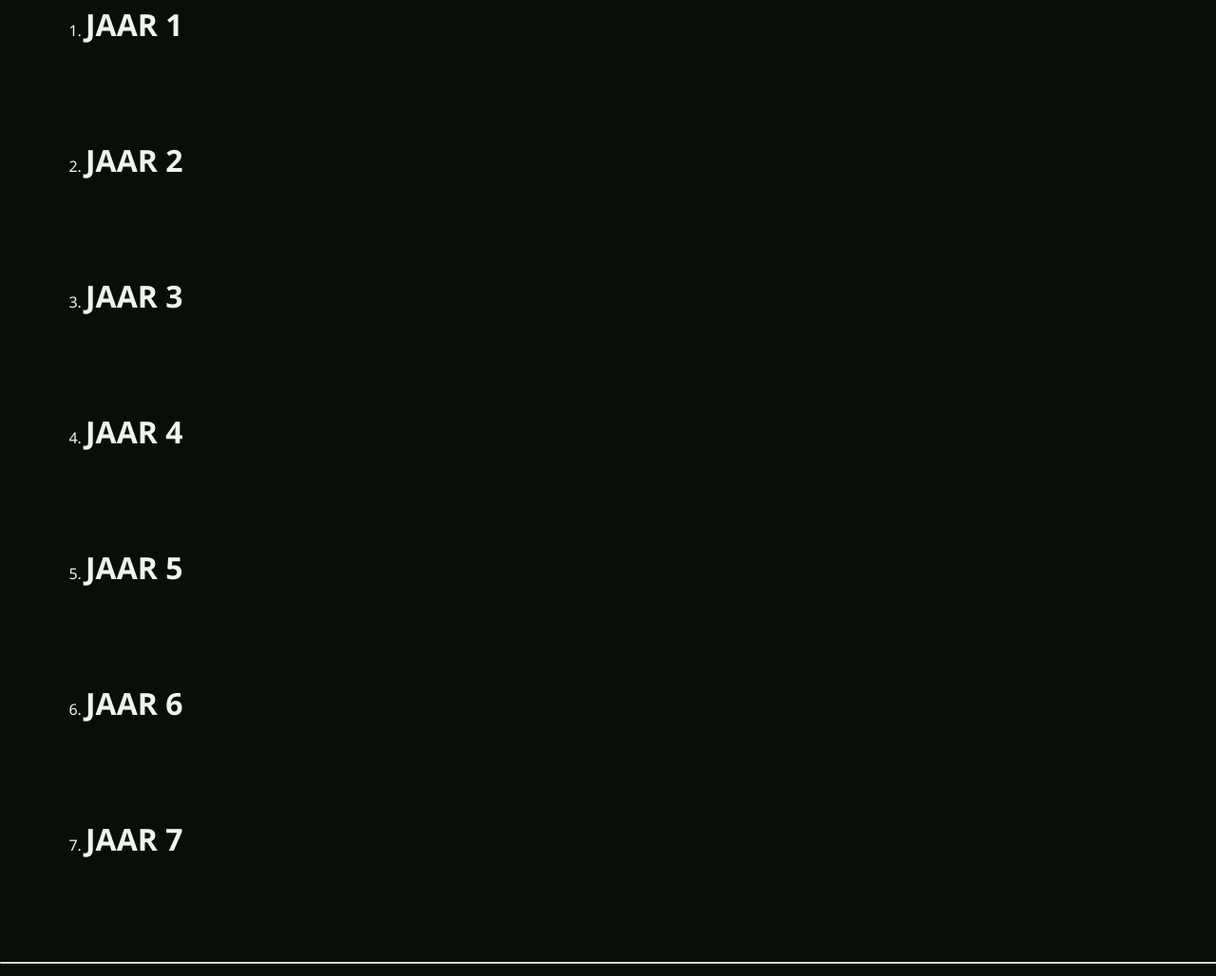
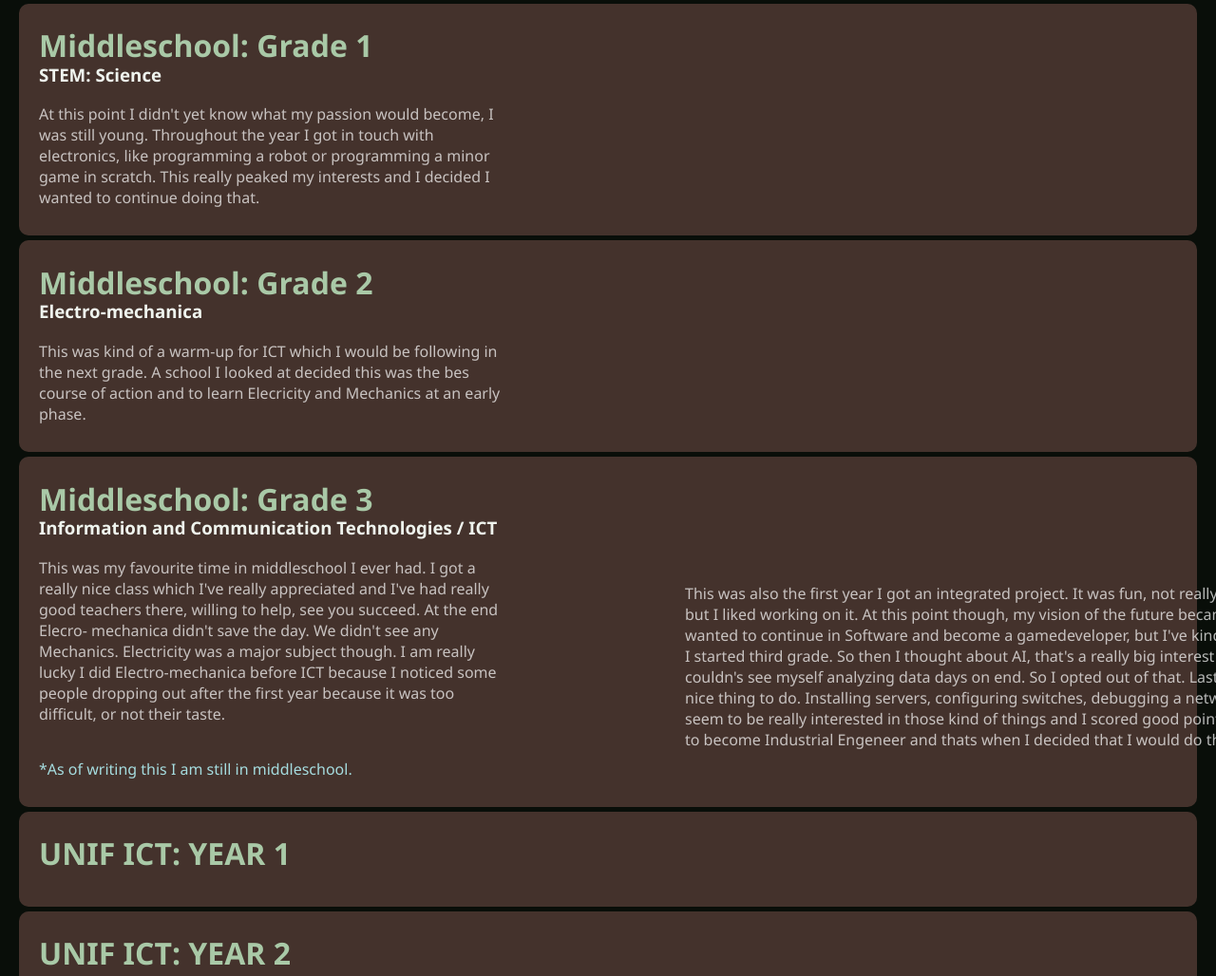
Before and after one commit to EwoutDeVadder/Personal-Website, a website: page resources.html in a window 1280 px wide. Shown: the part 310-1338 px from the top of the page at 95% size. Drawn offline with Linux system fonts and the light colour scheme.

Commit message:
feat: added background-story to carriere path.

```diff
--- a/resources.html
+++ b/resources.html
@@ -37,39 +37,63 @@
 
             <div class="carrier_list">
                 <ol id="list_of_carrier">
-                    <li value="middle_y1">
+                    <li class="list">
                         <div>
-                            <h1>JAAR 1</h1>
+                            <h1>Middleschool: Grade 1</h1>
+                            <h3>STEM: Science</h3>
+                            <p>At this point I didn't yet know what my passion would become, I was still young.
+                            Throughout the year I got in touch with electronics, like programming a robot or programming
+                            a minor game in scratch. This really peaked my interests and I decided I wanted to continue doing that.</p>
+                            <hr class="reverse_padding">
                         </div>
                     </li>
-                    <li value="middle_y2">
+                    <li class="list">
                         <div>
-                            <h1>JAAR 2</h1>
+                            <h1>Middleschool: Grade 2</h1>
+                            <h3>Electro-mechanica</h3>
+                            <p>This was kind of a warm-up for ICT which I would be following in the next grade. A school I looked at
+                            decided this was the bes course of action and to learn Elecricity and Mechanics at an early phase.</p>
+                            <hr class="reverse_padding">
                         </div>
                     </li>
-                    <li value="middle_y3">
+                    <li class="list">
                         <div>
-                            <h1>JAAR 3</h1>
+                            <h1>Middleschool: Grade 3</h1>
+                            <h3>Information and Communication Technologies / ICT</h3>
+                            <p>This was my favourite time in middleschool I ever had. I got a really nice class which I've really
+                            appreciated and I've had really good teachers there, willing to help, see you succeed. At the end Elecro-
+                            mechanica didn't save the day. We didn't see any Mechanics. Electricity was a major subject though.
+                            I am really lucky I did Electro-mechanica before ICT because I noticed some people dropping out after
+                            the first year because it was too difficult, or not their taste.</p>
+                            <p style="position: absolute; left: 700px; margin-top: -165px; width: 800px;">
+                            This was also the first year I got an integrated project. It was fun, not really the thing I would personally do
+                            but I liked working on it. At this point though, my vision of the future became vague a few times. First I wanted
+                            to continue in Software and become a gamedeveloper, but I've kind of out-grown that by the time I started third grade.
+                            So then I thought about AI, that's a really big interest of mine, thing is though, I couldn's see myself analyzing data
+                            days on end. So I opted out of that. Lastly Networking seemed like a nice thing to do. Installing servers, configuring
+                            switches, debugging a network, and those sort of things. I seem to be really interested in those kind of things and I
+                            scored good points on them. My teacher told me to become Industrial Engeneer and thats when I decided that I would do
+                            that in University.</p>
+                            <p style="padding-top: 20px; color: rgb(165, 220, 223);">*As of writing this I am still in middleschool.</p>
+                            <hr class="reverse_padding">
                         </div>
                     </li>
-                    <li value="middle_y4">
+                    <li class="list">
                         <div>
-                            <h1>JAAR 4</h1>
+                            <h1>UNIF ICT: YEAR 1</h1>
+                            <hr class="reverse_padding">
                         </div>
                     </li>
-                    <li value="middle_y5">
+                    <li class="list">
                         <div>
-                            <h1>JAAR 5</h1>
+                            <h1>UNIF ICT: YEAR 2</h1>
+                            <hr class="reverse_padding">
                         </div>
                     </li>
-                    <li value="middle_y6">
+                    <li class="list">
                         <div>
-                            <h1>JAAR 6</h1>
-                        </div>
-                    </li>
-                    <li value="middle_y7">
-                        <div>
-                            <h1>JAAR 7</h1>
+                            <h1>UNIF ICT: YEAR 3</h1>
+                            <hr class="reverse_padding">
                         </div>
                     </li>
                 </ol>
--- a/styles_resources.css
+++ b/styles_resources.css
@@ -34,6 +34,48 @@ main{
 
 }
 
+.list{
+    list-style: none;
+    background-color: #9f6b6365;
+    margin-left: -70px;
+    margin-right: 20px;
+    margin-top: 5px;
+    padding: 1px;
+    border-radius: 10px;
+    transition: all 50ms;
+}
+
+.list div{
+    padding-left: 20px;
+    height: fit-content;
+}
+
+.reverse_padding{
+    margin-bottom: -90px;
+    visibility: hidden;
+}
+
+.list:hover{
+    border-radius: 5px;
+    scale: 1.01;
+    background-color: #9f6b63b7;
+}
+
+.list h1{
+    color: var(--primary);
+}
+
+.list h3{
+    margin-top: -25px;
+
+    color: var(--text);
+}
+
+.list p{
+    width: 500px;
+    color: rgba(255, 255, 255, 0.705);
+}
+
 .sort_button_text{
     margin-top: 10px;
     color: var(--text);
```
